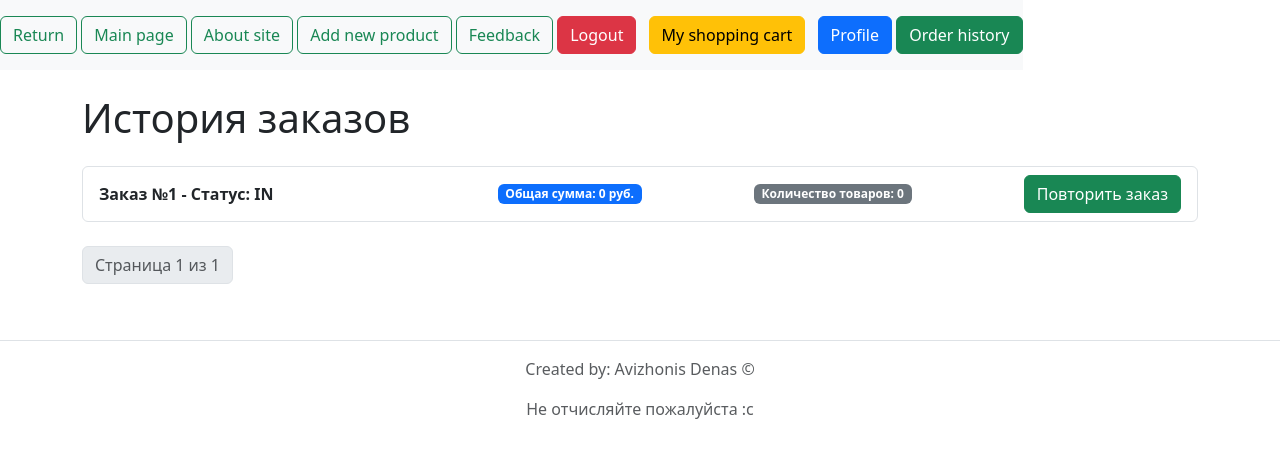
After one commit to denasko/tms-django, a Django app: page /shop/order_history/ in a window 1280 px wide. The commit adds this page. Shown: the top 458 px of the page. Run offline with Django 5.2, Linux system fonts and the light colour scheme; the visitor is signed in with stand-in values (Sample User, id 1); data comes from the database, SQL or seed files in the repository; data that the repository does not hold is empty; parts of the project's set-up code (start-up, migrations or seed data) failed here and were passed over.

Commit message:
create homework 27-29.

```diff
--- a/shop/apps.py
+++ b/shop/apps.py
@@ -4,3 +4,6 @@ from django.apps import AppConfig
 class ShopConfig(AppConfig):
     default_auto_field = 'django.db.models.BigAutoField'
     name = 'shop'
+
+    def ready(self):
+        import shop.signals
--- a/shop/signals.py
+++ b/shop/signals.py
@@ -1,5 +1,5 @@
 from django.contrib.auth.models import User
-from django.db.models.signals import post_save
+from django.db.models.signals import post_init, pre_save, post_save, pre_init
 from django.dispatch import receiver
 
 from .models import Order, Profile
--- a/shop/templates/shop/base.html
+++ b/shop/templates/shop/base.html
@@ -22,6 +22,9 @@
       {% if user.is_authenticated %}
         {% csrf_token %}
         <input type="submit" value="Logout" class="btn btn-danger" formaction="{% url 'logout' %}?next={{ request.path }}" formmethod="post" data-toggle="tooltip" data-placement="top" title="Click to logout"/>
+        <a class="btn btn-warning m-lg-2 " href="{% url 'shop:my_cart' %}" data-toggle="tooltip" data-placement="top" title="Click to visit page whith your shopping cart">My shopping cart</a>
+        <button type="submit" class="btn btn-primary ml-2" formaction="{% url 'shop:user_profile' %}" data-toggle="tooltip" data-placement="top" title="Click to visit your profile">Profile</button>
+        <button type="submit" class="btn btn-success" formaction="{% url 'shop:order_history' %}" data-toggle="tooltip" data-placement="top" title="Click to visit page whith history about your orders">Order history</button>
     </form>
       {% else %}
     {% csrf_token %}
--- /dev/null
+++ b/shop/templates/shop/order_history.html
@@ -0,0 +1,71 @@
+{% extends 'shop/base.html' %}
+
+{% block title %}История заказов{% endblock %}
+
+{% block content %}
+<div class="container mt-4">
+    <h1 class="mb-4">История заказов</h1>
+
+    <ul class="list-group">
+        {% for order in orders %}
+            <li class="list-group-item">
+                <div class="d-flex justify-content-between align-items-center">
+                    <span class="fw-bold">Заказ №{{ order.id }} - Статус: {{ order.status }}</span>
+                    <div class="product-names mt-2">
+                        <ul class="list-unstyled">
+                        {% for entry in order.entries.all %}
+                            <li>
+                                <a href="{% url 'shop:product' entry.product.id %}"
+                                   class="text-info text-decoration-none">{{ entry.product.name }}</a>
+                                <span class="ml-2 badge bg-warning"> Кол-во: {{ entry.count }}</span>
+                            </li>
+                        {% endfor %}
+                    </ul>
+                    </div>
+                    <span class="badge bg-primary">Общая сумма: {{ order.total_amount }} руб.</span>
+                    <span class="badge bg-secondary">Количество товаров: {{ order.total_quantity }}</span>
+
+                    <form method="post" action="{% url 'shop:repeat_order' order.id %}">
+                        {% csrf_token %}
+                        <button type="submit" class="btn btn-success">Повторить заказ</button>
+                    </form>
+                </div>
+            </li>
+        {% endfor %}
+    </ul>
+
+    <nav aria-label="Page navigation" class="mt-4">
+        <ul class="pagination">
+            {% if orders.has_previous %}
+                <li class="page-item">
+                    <a class="page-link" href="?page=1" aria-label="First">
+                        <span aria-hidden="true">&laquo;&laquo;</span>
+                    </a>
+                </li>
+                <li class="page-item">
+                    <a class="page-link" href="?page={{ orders.previous_page_number }}" aria-label="Previous">
+                        <span aria-hidden="true">&laquo;</span>
+                    </a>
+                </li>
+            {% endif %}
+
+            <li class="page-item disabled">
+                <span class="page-link">Страница {{ orders.number }} из {{ orders.paginator.num_pages }}</span>
+            </li>
+
+            {% if orders.has_next %}
+                <li class="page-item">
+                    <a class="page-link" href="?page={{ orders.next_page_number }}" aria-label="Next">
+                        <span aria-hidden="true">&raquo;</span>
+                    </a>
+                </li>
+                <li class="page-item">
+                    <a class="page-link" href="?page={{ orders.paginator.num_pages }}" aria-label="Last">
+                        <span aria-hidden="true">&raquo;&raquo;</span>
+                    </a>
+                </li>
+            {% endif %}
+        </ul>
+    </nav>
+</div>
+{% endblock %}
--- a/shop/urls.py
+++ b/shop/urls.py
@@ -8,12 +8,17 @@ urlpatterns = [
     path('about', views.about, name='about'),
     path('add_product', views.add_product, name='add_product'),
     path('feedback', views.feedback, name='feedback'),
-    path('login', views.login, name='login'),
     path('<int:product_id>', views.show_product, name='product'),
     path('<str:category_name>', views.show_category, name='category'),
     path('add_to_cart/<int:product_id>', views.add_to_cart, name='add_to_cart'),
     path('my_cart/', views.my_cart, name='my_cart'),
-    path('process_order/', views.index, name='process_order'),
-    path('clear_cart/', views.index, name='clear_cart'),
+    path('process_order/', views.process_order, name='process_order'),
+    path('clear_cart/', views.clear_cart, name='clear_cart'),
+    path('update_quantity/', views.update_quantity, name='update_quantity'),
+    path('remove_entry/', views.remove_entry, name='remove_entry'),
+    path('user_profile/', views.user_profile, name='user_profile'),
+    path('order_history/', views.order_history, name='order_history'),
+    path('update_profile/', views.update_profile, name='update_profile'),
+    path('my_cart/repeat_order/<int:order_id>/', views.repeat_order, name='repeat_order'),
 
 ]
--- a/shop/views.py
+++ b/shop/views.py
@@ -1,7 +1,11 @@
+from django.contrib import messages
 from django.contrib.auth.decorators import login_required
+from django.core.paginator import Paginator, PageNotAnInteger, EmptyPage
 from django.http import HttpResponse
 from django.shortcuts import render, get_object_or_404, redirect
+from django.urls import reverse
 from django.views.decorators.cache import cache_page
+from shop.forms import RegistrationForm, UserUpdateForm
 
 from shop.models import Product, Category, Order, OrderEntry, Profile
 
@@ -37,7 +41,7 @@ def show_category(request: HttpResponse, category_name: str) -> str:
 
 
 @login_required
-def add_to_cart(request: HttpResponse, product_id):
+def add_to_cart(request: HttpResponse, product_id: Product.pk) -> str:
     product = get_object_or_404(Product, id=product_id)
     profile = Profile.objects.get(user=request.user)
     if not profile.shopping_cart:
@@ -50,29 +54,174 @@ def add_to_cart(request: HttpResponse, product_id):
     if not created:
         order_entry.count += 1
         order_entry.save()
-
+    messages.success(request, f'Product added:  {product.product_name}')
     return redirect('shop:product', product_id=product_id)
 
 
 @login_required
-def my_cart(request: HttpResponse):
+def my_cart(request: HttpResponse) -> str:
     categories = Category.objects.all()
     profile = Profile.objects.get(user=request.user)
-    order = Order.objects.filter(profile=profile, status=Order.Status.INITIAL).first()
+    order: Order = Order.objects.filter(profile=profile, status=Order.Status.INITIAL).first()
+
     if not order:
-        order = Order.objects.create(profile=profile, status=Order.Status.INITIAL)
-    entries = order.order_entries.all().order_by('product_id')
-    total_amount = sum(entry.count * entry.product.price for entry in order.order_entries.all())
-    print(entries)
-    return render(request, 'shop/my_cart.html',
-                  {'order': order, 'total_amount': total_amount, 'categories': categories, 'entries': entries})
+        order: Order = Order.objects.create(profile=profile, status=Order.Status.INITIAL)
+    order_entry = OrderEntry.objects.filter(order=profile.shopping_cart).order_by('product')
+    total_amount = sum(entry.count * entry.product.price for entry in order_entry)
+    print(total_amount)
+    data = {
+        'order': order,
+        'total_amount': total_amount,
+        'categories': categories,
+        'entries': order_entry
+    }
+    return render(request, 'shop/my_cart.html', context=data)
 
 
-def about(request: HttpResponse):
+@login_required
+def update_quantity(request: HttpResponse) -> str:
+    """
+        Обновляет количество продукта в корзине пользователя.
+    """
+    entry_id = request.POST.get('entry_id')
+    quantity = request.POST.get('quantity')
+    entry = OrderEntry.objects.get(id=entry_id)
+    entry.count = quantity
+    entry.save()
+    return redirect('shop:my_cart')
+
+
+@login_required
+def remove_entry(request: HttpResponse) -> str:
+    """
+        Удаляет запись о продукте из корзины пользователя.
+    """
+    entry_id = request.POST.get('entry_id')
+    entry = OrderEntry.objects.get(id=entry_id)
+    entry.delete()
+    return redirect('shop:my_cart')
+
+
+@login_required
+def clear_cart(request: HttpResponse) -> str:
+    """
+        Очищает все продукты из корзины пользователя.
+    """
+    profile = Profile.objects.get(user=request.user)
+    order = Order.objects.filter(profile=profile, status=Order.Status.INITIAL).first()
+    if order:
+        OrderEntry.objects.filter(order=profile.shopping_cart).delete()
+    return redirect('shop:my_cart')
+
+
+@login_required
+def process_order(request: HttpResponse) -> str:
+    """
+    Обрабатывает заказ пользователя, создавая новый заказ с продуктами из корзины покупок.
+    """
+    if request.method == 'POST':
+        profile = Profile.objects.get(user=request.user)
+        order = Order.objects.create(profile=profile, status=Order.Status.COMPLETED)
+        if profile.shopping_cart.order_entries.exists():
+            entries = profile.shopping_cart.order_entries.all()
+            for entry in entries:
+                order.order_entries.create(product=entry.product, count=entry.count)
+            profile.shopping_cart.order_entries.all().delete()
+            data = {
+                'order': order
+            }
+            return render(request, 'shop/order_success.html', context=data)
+
+    return redirect('shop:my_cart')
+
+
+@login_required
+def user_profile(request):
+    """
+        Отображает информацию о профиле пользователя и последние заказы.
+    """
+    categories = Category.objects.all()
+    user = request.user
+    orders = Order.objects.filter(profile=user.profile).order_by('-id')[:5]
+    for order in orders:
+        entries = order.order_entries.all()
+        total_quantity = sum(entry.count for entry in entries)
+        order.total_quantity = total_quantity
+
+        total_amount = sum(entry.product.price * entry.count for entry in entries)
+        order.total_amount = total_amount
+        order.save()
+    data = {
+        'user': user,
+        'orders': orders,
+        'categories': categories
+    }
+    return render(request, 'shop/user_profile.html', context=data)
+
+
+@login_required
+def order_history(request):
+    """
+        Отображает историю заказов пользователя с пагинацией.
+    """
+    categories = Category.objects.all()
+    orders = Order.objects.filter(profile=request.user.profile).order_by('-id')
+    paginator = Paginator(orders.all(), 7)
+    page = request.GET.get('page')
+    try:
+        orders = paginator.page(page)
+    except PageNotAnInteger:
+        orders = paginator.page(1)
+    except EmptyPage:
+        orders = paginator.page(paginator.num_pages)
+    for order in orders:
+        entries = order.order_entries.all()
+        order.total_quantity = sum(entry.count for entry in entries)
+        order.total_amount = sum(entry.product.price * entry.count for entry in entries)
+        order.product_links = [reverse('shop:product', args=[entry.product.id]) for entry in entries]
+    data = {
+        'orders': orders,
+        'categories': categories
+    }
+    return render(request, 'shop/order_history.html', context=data)
+
+
+@login_required
+def update_profile(request):
+    categories = Category.objects.all()
+    if request.method == 'POST':
+        user_form = UserUpdateForm(request.POST, instance=request.user)
+
+        if user_form.is_valid():
+            user_form.save()
+            messages.success(request, 'Ваш профиль успешно обновлен!')
+            return redirect('shop:user_profile')
+
+    else:
+        user_form = UserUpdateForm(instance=request.user)
+
+    return render(request, 'shop/update_user_profile.html',
+                  {'user_form': user_form, 'categories': categories})
+
+
+@login_required
+def repeat_order(request, order_id):
+    """
+        Обрабатывает заказ пользователя, создавая новый заказ с продуктами из корзины покупок.
+    """
+    order = get_object_or_404(Order, id=order_id, profile=request.user.profile)
+    OrderEntry.objects.filter(order=request.user.profile.shopping_cart).delete()
+    for entry in order.order_entries.all():
+        OrderEntry.objects.create(order=request.user.profile.shopping_cart, product=entry.product, count=entry.count)
+
+    return redirect('shop:my_cart')
+
+
+def about(request: HttpResponse) -> str:
     return render(request, 'shop/about.html')
 
 
-def add_product(request):
+def add_product(request) -> str:
     products = Product.objects.all().order_by('category')
     category = Category.objects.all()
     data = {'title': 'main page',
@@ -82,7 +231,7 @@ def add_product(request):
     return render(request, 'shop/index.html', context=data)
 
 
-def feedback(request):
+def feedback(request) -> str:
     products = Product.objects.all().order_by('category')
     category = Category.objects.all()
     data = {'title': 'main page',
@@ -90,13 +239,3 @@ def feedback(request):
             'category': category
             }
     return render(request, 'shop/index.html', context=data)
-
-
-def login(request):
-    products = Product.objects.all().order_by('category')
-    category = Category.objects.all()
-    data = {'title': 'main page',
-            'products': products,
-            'category': category
-            }
-    return render(request, 'shop/index.html', context=data)
```
Also changed, not shown: shop/forms.py (added, +32 -0 lines), shop/models.py (+5 -2 lines), shop/templates/shop/my_cart.html (+11 -11 lines), shop/templates/shop/order_success.html (added, +8 -0 lines), shop/templates/shop/product.html (+9 -2 lines), shop/templates/shop/update_user_profile.html (added, +22 -0 lines), shop/templates/shop/user_profile.html (added, +52 -0 lines).
